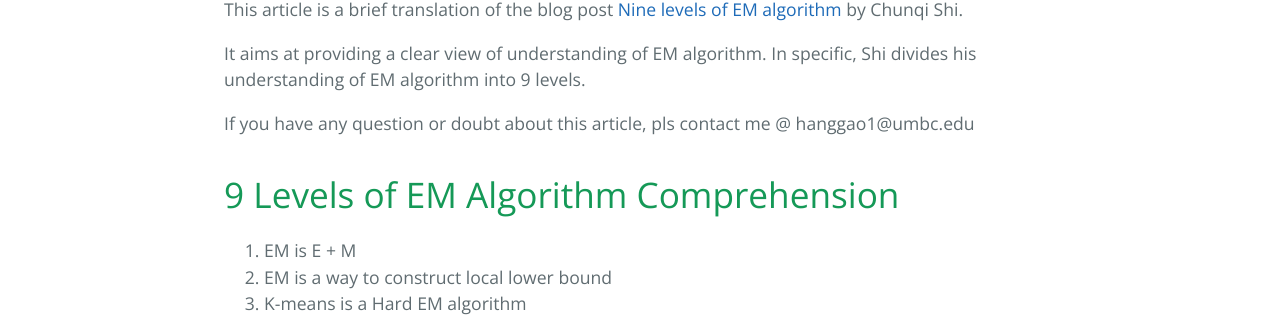
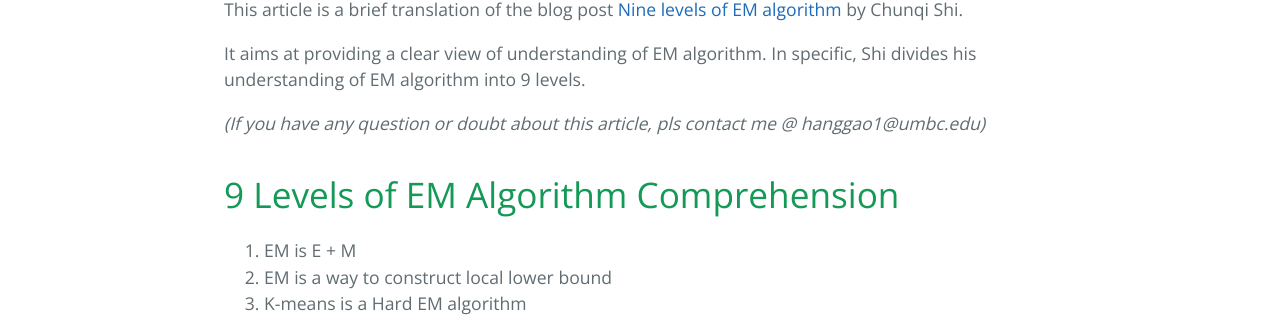
Before and after one commit to HangGao/HangGao.github.io, a Jekyll site: the page built from index.md, in a window 1280 px wide and 900 px high. Shown: the part 353-670 px from the top of the window. Built offline with Jekyll 4.4.1, drawn with Linux system fonts in a browser that asks for light colours.

Commit message:
section 1

```diff
--- a/index.md
+++ b/index.md
@@ -6,7 +6,7 @@ This article is a brief translation of the blog post [Nine levels of EM algorith
 
 It aims at providing a clear view of understanding of EM algorithm. In specific, Shi divides his understanding of EM algorithm into 9 levels.
 
-If you have any question or doubt about this article, pls contact me @ hanggao1@umbc.edu
+_(If you have any question or doubt about this article, pls contact me @ hanggao1@umbc.edu)_
 
 
 # [](#header-1) 9 Levels of EM Algorithm Comprehension
```
